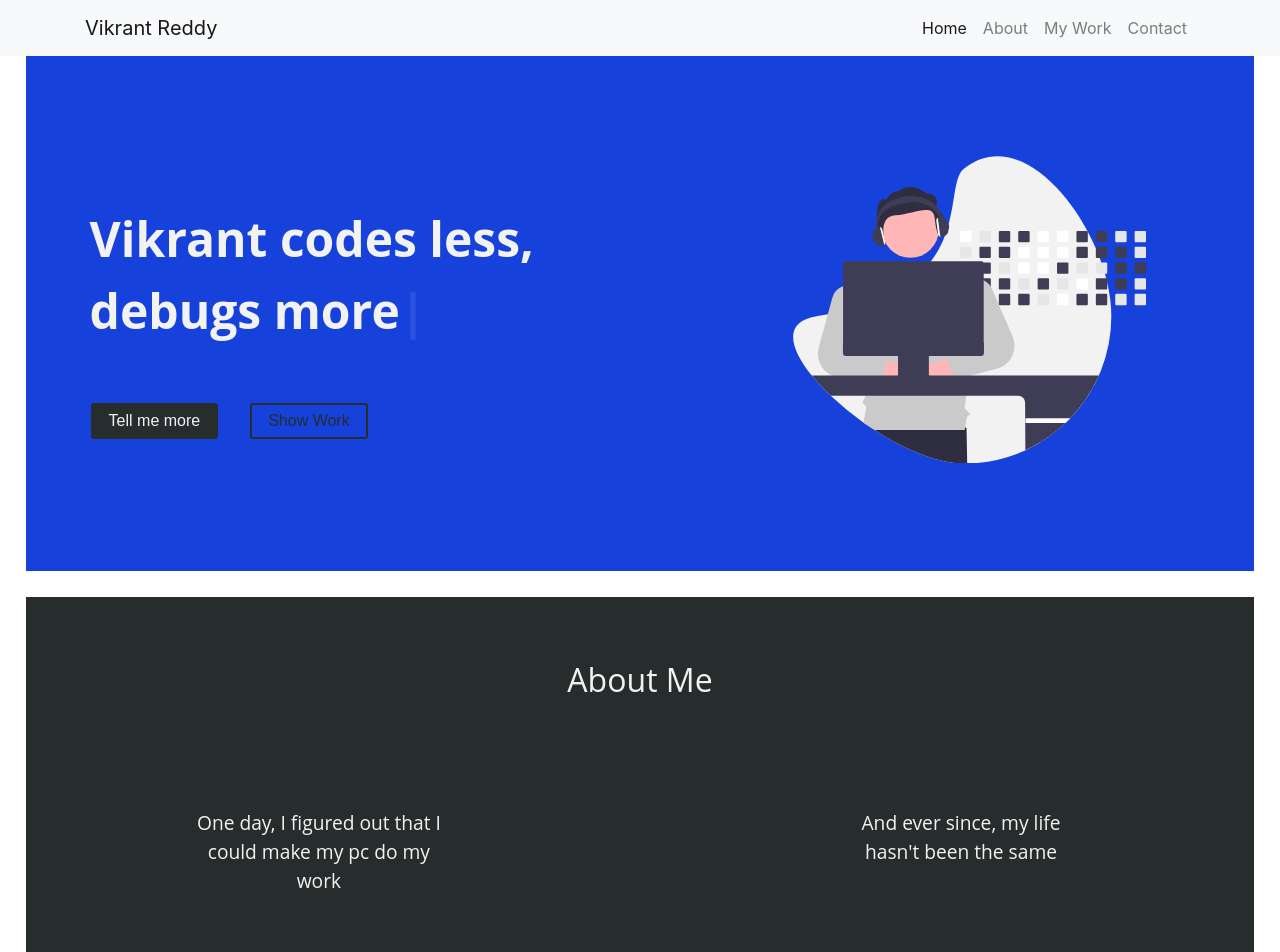
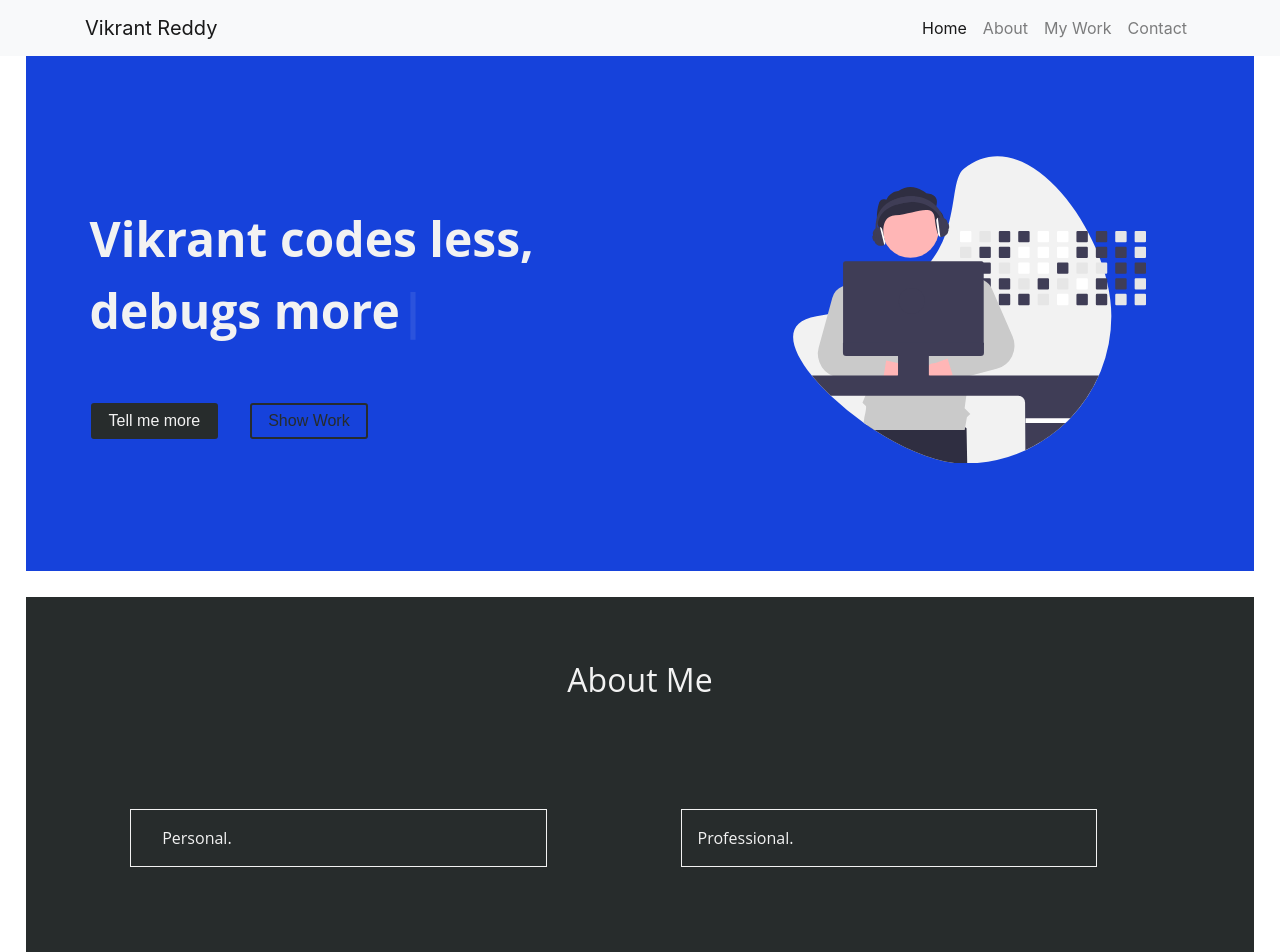
Before and after one commit to VikrantReddy/vikrantreddy.github.io, a React (Create React App) app: page / in a window 1280 px wide. Shown: the top 952 px of the page. Built offline with nearby package versions, Linux system fonts and the light colour scheme.

Commit message:
Added Flip card

```diff
--- a/src/components/About.jsx
+++ b/src/components/About.jsx
@@ -1,22 +1,50 @@
-import React from 'react'
+import React, { useState } from 'react'
 import { Container, Row, Col } from 'react-bootstrap'
 import styled from 'styled-components'
+import ReactCardFlip from 'react-card-flip';
+function About() {
 
-function About() {
+    const [isFlipped1, flip1] = useState(false)
+    const [isFlipped2, flip2] = useState(false)
+
+    function handleClick1(e) {
+        e.preventDefault();
+        flip1(!isFlipped1)
+    }
+
+    function handleClick2(e) {
+        e.preventDefault();
+        flip2(!isFlipped2)
+    }
+
     return (
         <AboutContainer>
             <h2 style={{ "textAlign": "center" }}>About Me</h2>
             <Row style={{ "margin": "10% 0" }}>
-                <Col md={{ span: 3, offset: 1 }}>
-                    <AboutText>
-                        One day, I figured out that I could make my pc do my work
-                    </AboutText>
+                <Col>
+                    <ReactCardFlip isFlipped={isFlipped1} flipDirection="horizontal">
+                        <AboutRow onClick={handleClick1}>
+                            <Col>
+                                Personal.
+                            </Col>
+                        </AboutRow>
+
+                        <AboutRow onClick={handleClick1}>
+                            This is the back of the card.
+                        </AboutRow>
+                    </ReactCardFlip>
                 </Col>
 
-                <Col md={{ span: 3, offset: 4 }}>
-                    <AboutText>
-                        And ever since, my life hasn't been the same
-                    </AboutText>
+                <Col>
+                    <ReactCardFlip isFlipped={isFlipped2} flipDirection="horizontal">
+                        <AboutRow onClick={handleClick2}>
+                            Professional.
+                        </AboutRow>
+
+                        <AboutRow onClick={handleClick2}>
+                            This is the back of the card.
+                        </AboutRow>
+                    </ReactCardFlip>
                 </Col>
             </Row>
         </AboutContainer >
@@ -38,3 +66,9 @@ const AboutText = styled.p`
     font-size: larger;
     text-align: center;
 `
+const AboutRow = styled(Col)`
+    border: 1px solid;
+    padding: 1rem;
+    margin: 0 2vw;
+    max-width:80%
+`
```
